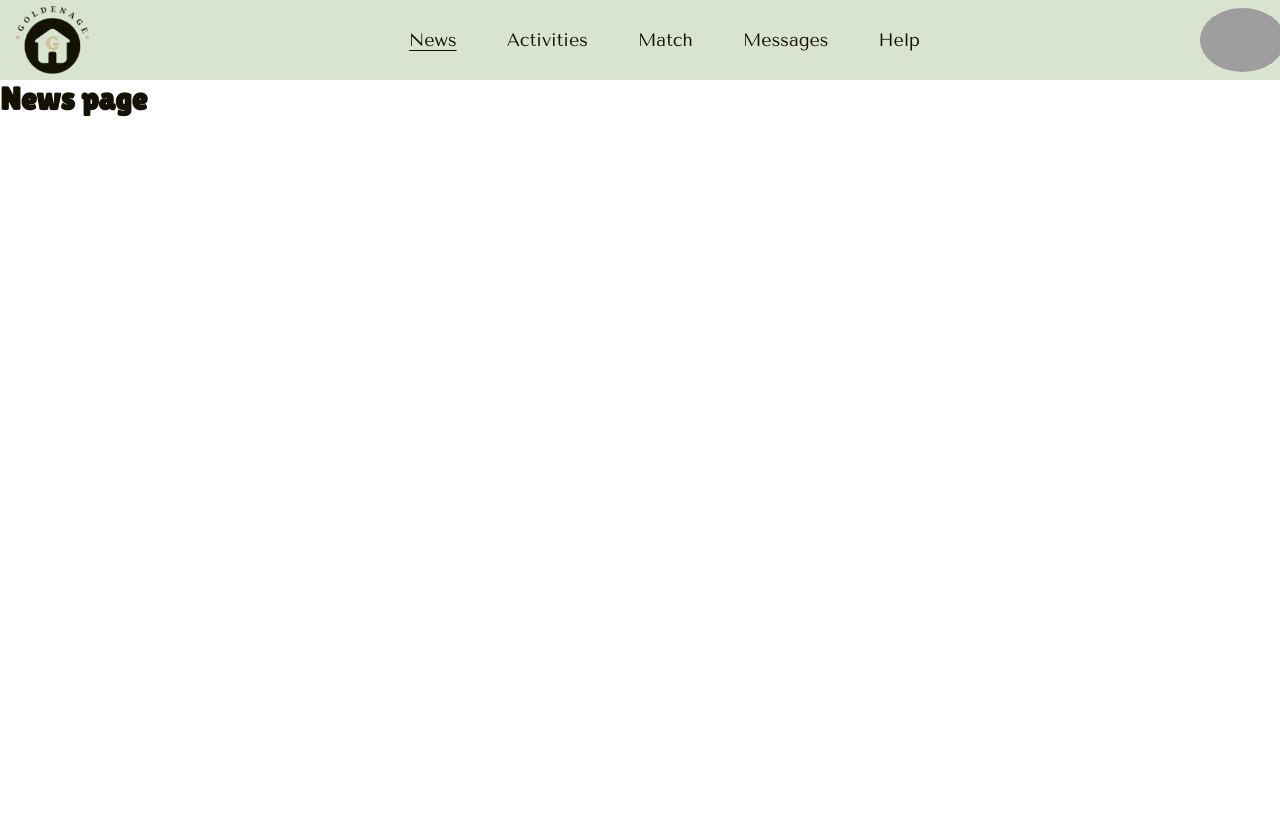
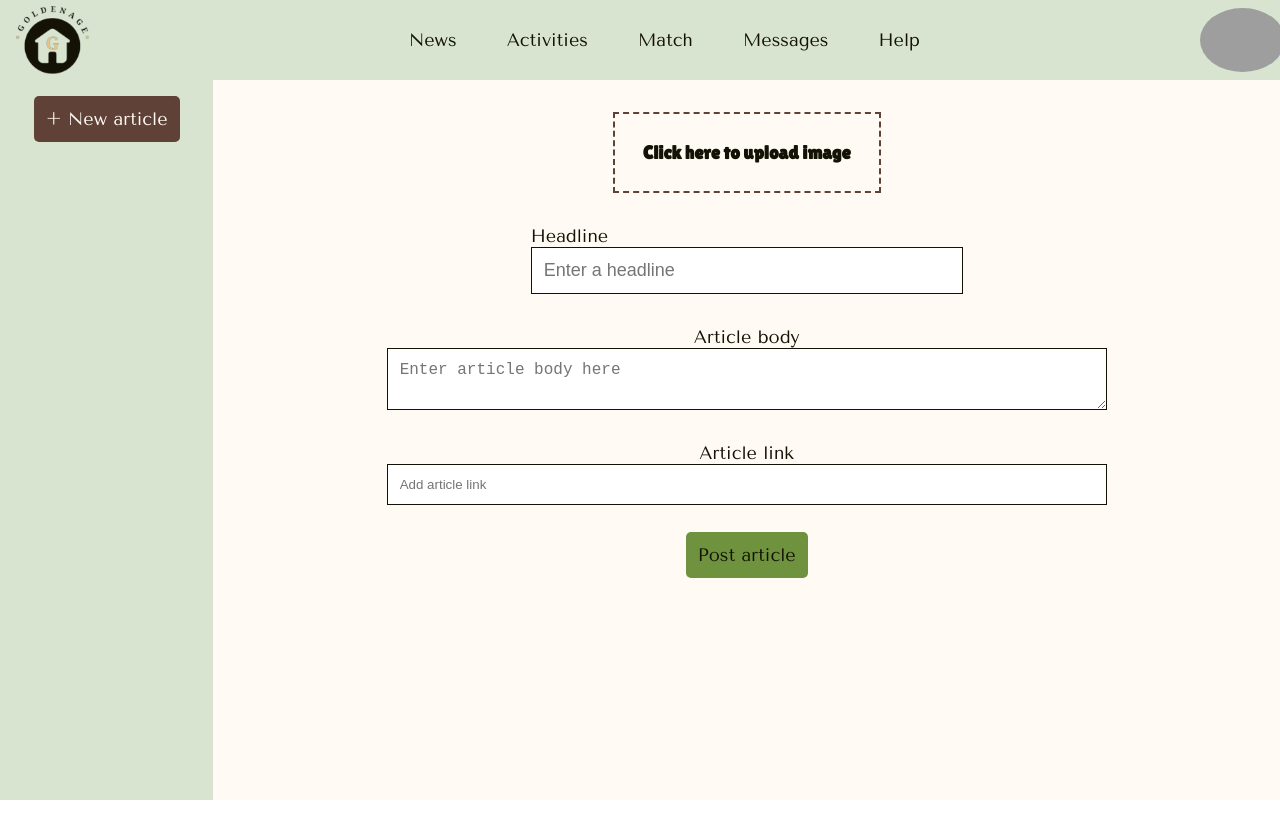
Before and after one commit to JuhoBjn/online-store, a React (Vite) app in the folder frontend/: page /caretaker/news/new-article in a window 1280 px wide. Before the commit this address led to /. Shown: the top 838 px of the page. After the commit the page ends 800 px from the top, so only its background shows below. Built offline with nearby package versions, Linux system fonts and the light colour scheme; sample sign-in values are in the browser's storage; grey boxes are pictures that could not be loaded.

Commit message:
Add caretaker page and page for new article #118

```diff
--- a/frontend/src/App.jsx
+++ b/frontend/src/App.jsx
@@ -35,6 +35,7 @@ import FriendRequests from "./pages/friends/FriendRequests";
 import { FriendRequestsLoader } from "./pages/friends/FriendRequestsLoader";
 import Caretaker from "./pages/caretaker/Caretaker";
 import { CaretakerLoader } from "./pages/caretaker/CaretakerLoader";
+import NewArticle from "./pages/caretaker/NewArticle";
 
 import "./App.css";
 import ChatDevPage from "./components/chat/ChatDevPage";
@@ -142,7 +143,13 @@ const router = createBrowserRouter([
         <Caretaker />
       </>
     ),
-    loader: CaretakerLoader
+    loader: CaretakerLoader,
+    children: [
+      {
+        path: "/caretaker/news/new-article",
+        element: <NewArticle />
+      }
+    ]
   },
   {
     path: "/chat",
--- /dev/null
+++ b/frontend/src/components/caretaker-sidebar/CaretakerSidebar.css
@@ -0,0 +1,10 @@
+.caretaker-sidebar-container {
+  /* height = 100% - top padding */
+  height: calc(100% - 1em);
+  width: 16em;
+  display: flex;
+  justify-content: center;
+  align-items: flex-start;
+  padding-top: 1em;
+  background-color: var(--light-green);
+}
--- /dev/null
+++ b/frontend/src/components/caretaker-sidebar/CaretakerSidebar.jsx
@@ -0,0 +1,24 @@
+import { useNavigate } from "react-router-dom";
+
+import Button from "../button/Button";
+
+import "./CaretakerSidebar.css";
+
+const CaretakerSidebar = () => {
+  const navigate = useNavigate();
+
+  const openNewArticleForm = () => {
+    console.log("Navigate to create new article page");
+    navigate("/caretaker/news/new-article");
+  };
+
+  return (
+    <aside className="caretaker-sidebar-container">
+      <Button type="action" onClick={openNewArticleForm}>
+        + New article
+      </Button>
+    </aside>
+  );
+};
+
+export default CaretakerSidebar;
--- a/frontend/src/components/navbar/DropdownMenu.jsx
+++ b/frontend/src/components/navbar/DropdownMenu.jsx
@@ -20,8 +20,7 @@ const DropdownMenu = ({
             <p>Go to profile</p>
           </div>
         </li>
-        {(userRole === "caretaker" ||
-          userRole === "admin") && (
+        {(userRole === "caretaker" || userRole === "admin") && (
           <li>
             <div
               data-testid="go-to-caretaker-page"
--- a/frontend/src/pages/caretaker/Caretaker.css
+++ b/frontend/src/pages/caretaker/Caretaker.css
@@ -3,5 +3,12 @@
   height: calc(100vh - 5em);
   width: 100vw;
   padding-top: 5em;
+  display: flex;
+  flex-direction: row;
   background-color: var(--main-background-color);
 }
+
+.caretaker-page-child-route-container {
+  height: 100%;
+  width: 100%;
+}
--- a/frontend/src/pages/caretaker/Caretaker.jsx
+++ b/frontend/src/pages/caretaker/Caretaker.jsx
@@ -1,9 +1,16 @@
+import { Outlet } from "react-router-dom";
+
+import CaretakerSidebar from "../../components/caretaker-sidebar/CaretakerSidebar";
+
 import "./Caretaker.css";
 
 const Caretaker = () => {
   return (
     <div className="caretaker-page">
-      <h1>Caretaker page</h1>
+      <CaretakerSidebar />
+      <div className="caretaker-page-child-route-container">
+        <Outlet />
+      </div>
     </div>
   );
 };
--- /dev/null
+++ b/frontend/src/pages/caretaker/NewArticle.css
@@ -0,0 +1,99 @@
+.new-article-page {
+  /* height = 100% - padding */
+  height: calc(100% - 2 * 2em);
+  /* height = 100% - padding */
+  width: calc(100% - 2 * 2em);
+  display: flex;
+  justify-content: center;
+  align-items: flex-start;
+  padding: 2em;
+  background-color: var(--main-background-color);
+  overflow-y: scroll;
+  overflow-x: hidden;
+}
+
+.new-article-form-container {
+  height: fit-content;
+  width: 80%;
+  max-width: 45em;
+  display: flex;
+  flex-direction: column;
+  justify-content: flex-start;
+  align-items: center;
+}
+
+.new-article-form {
+  width: 100%;
+  display: flex;
+  flex-direction: column;
+  align-items: center;
+}
+
+.new-article-form-picture-input-container {
+  max-height: 20em;
+  text-align: center;
+  border: 2px dashed var(--dark-brown);
+  padding: 1.75em;
+  cursor: pointer;
+  position: relative;
+  margin-bottom: 2em;
+}
+
+.new-article-form-picture-input-container input {
+  display: block;
+  height: 100%;
+  width: 100%;
+  position: absolute;
+  top: 0;
+  left: 0;
+  opacity: 0;
+  cursor: pointer;
+}
+
+.new-article-form-picture-input-container h3 {
+  margin: 0;
+}
+
+#article-picture-preview {
+  height: 100%;
+  width: 100%;
+  object-fit: contain;
+}
+
+.new-article-page-headline-container {
+  width: 60%;
+  height: fit-content;
+  margin-bottom: 2em;
+}
+
+#headline-input {
+  /* width = 100% - padding - borders */
+  width: calc(100% - 2 * 0.75rem - 2 * 1px);
+  padding: 0.75rem;
+  border-style: solid;
+  border-width: 1px;
+  border-color: var(--main-text-color);
+  font-size: large;
+}
+
+#body-input {
+  /* width = 100% - padding - border */
+  width: calc(100% - 2 * 0.75rem - 2 * 1px);
+  max-height: 50em;
+  padding: 0.75rem;
+  margin-bottom: 2em;
+  border-style: solid;
+  border-width: 1px;
+  border-color: var(--main-text-color);
+  resize: vertical;
+  font-size: large;
+}
+
+#article-link-input {
+  width: calc(100% - 2 * 0.75rem - 2 * 1px);
+  padding: 0.75rem;
+  border-style: solid;
+  border-width: 1px;
+  border-color: var(--main-text-color);
+  margin-bottom: 2em;
+}
--- /dev/null
+++ b/frontend/src/pages/caretaker/NewArticle.jsx
@@ -0,0 +1,124 @@
+import { useState, useContext } from "react";
+import { useNavigate } from "react-router-dom";
+
+import { AuthContext } from "../../utils/AuthContext";
+import Button from "../../components/button/Button";
+import { createNewArticle } from "../../utils/NewsAPI";
+
+import "./NewArticle.css";
+
+const NewArticle = () => {
+  const [article, setArticle] = useState(null);
+  const [articlePicture, setArticlePicture] = useState(null);
+  const [articlePicturePreview, setArticlePicturePreview] = useState(null);
+  const authContext = useContext(AuthContext);
+  const navigate = useNavigate();
+
+  const pictureHandler = (event) => {
+    event.preventDefault();
+
+    const picture = event.target.files[0];
+
+    // Display an alert and discard the iamge if the file is
+    // larger than 5MiB.
+    if (picture.size > 1024 * 1024 * 5) {
+      return alert("Image file is too large, please select a smaller image.");
+    }
+
+    const reader = new FileReader();
+    setArticlePicture(picture);
+    reader.onload = (e) => {
+      setArticlePicturePreview(e.target.result);
+    };
+    reader.readAsDataURL(picture);
+  };
+
+  const updateArticleState = (event) => {
+    event.preventDefault();
+
+    setArticle((prev) => {
+      return { ...prev, [event.target.name]: event.target.value };
+    });
+  };
+
+  const postNewArticle = async (event) => {
+    event.preventDefault();
+
+    const formData = new FormData();
+    formData.append("json", JSON.stringify(article));
+    if (articlePicture) {
+      formData.append("file", articlePicture);
+    }
+
+    const response = await createNewArticle(formData, authContext.token);
+    if (response) {
+      return navigate("/caretaker");
+    } else {
+      console.error("Failed to post article");
+      alert("Failed to post article. Please try again.");
+    }
+  };
+
+  return (
+    <div className="new-article-page">
+      <div className="new-article-form-container">
+        <form className="new-article-form" onSubmit={postNewArticle}>
+          <div className="new-article-form-picture-input-container">
+            {articlePicture && (
+              <img
+                id="article-picture-preview"
+                src={articlePicturePreview}
+                alt="Article picture upload"
+              />
+            )}
+            <h3>Click here to upload image</h3>
+            <input
+              id="article-picture-input"
+              data-testid="article-picture-input"
+              name="file"
+              type="file"
+              accept=".jpg,.jpeg,.png"
+              onChange={pictureHandler}
+            />
+          </div>
+          <div className="new-article-page-headline-container">
+            <label htmlFor="headline-input">Headline</label>
+            <input
+              id="headline-input"
+              type="text"
+              data-testid="article-headline-input"
+              name="headline"
+              placeholder="Enter a headline"
+              onChange={() => updateArticleState(event)}
+              required
+            />
+          </div>
+          <label htmlFor="body-input">Article body</label>
+          <textarea
+            id="body-input"
+            name="body"
+            data-testid="article-body-input"
+            placeholder="Enter article body here"
+            onChange={() => updateArticleState(event)}
+            maxLength={4096}
+            required
+          />
+          <label htmlFor="article-link-input">Article link</label>
+          <input
+            id="article-link-input"
+            name="link"
+            data-testid="article-link-input"
+            type="url"
+            placeholder="Add article link"
+            onChange={() => updateArticleState(event)}
+            maxLength={255}
+            required
+          />
+          <Button type="confirm">Post article</Button>
+        </form>
+      </div>
+    </div>
+  );
+};
+
+export default NewArticle;
--- /dev/null
+++ b/frontend/src/utils/NewsAPI.js
@@ -0,0 +1,30 @@
+/**
+ * Create a new article without an image.
+ * @param {FormData} article The article to create.
+ * @param {String} token JWT token
+ * @returns {Number | false} ID of created article if successful, otherwise false
+ */
+const createNewArticle = async (article, token) => {
+  try {
+    const response = await fetch(
+      `${import.meta.env.VITE_BACKEND_API}/api/news`,
+      {
+        method: "POST",
+        headers: {
+          Authorization: `Bearer ${token}`
+        },
+        body: article
+      }
+    );
+    const responseMessage = await response.json();
+    if (response.status !== 200) {
+      throw new Error(`Failed to post article: ${responseMessage.message}`);
+    }
+    return responseMessage.id;
+  } catch (error) {
+    console.error(error);
+    return false;
+  }
+};
+
+export { createNewArticle };
```
Lines whose indentation alone changed are shown as unchanged.
